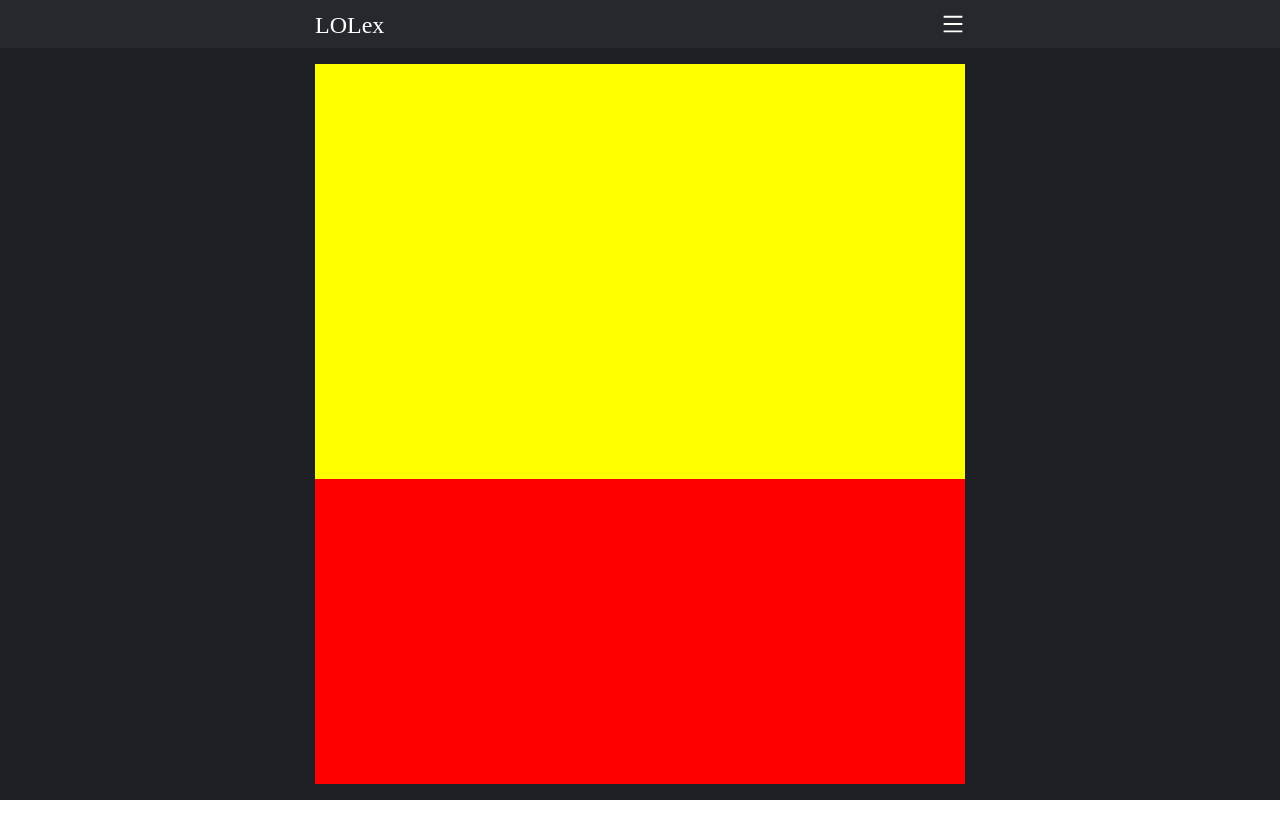
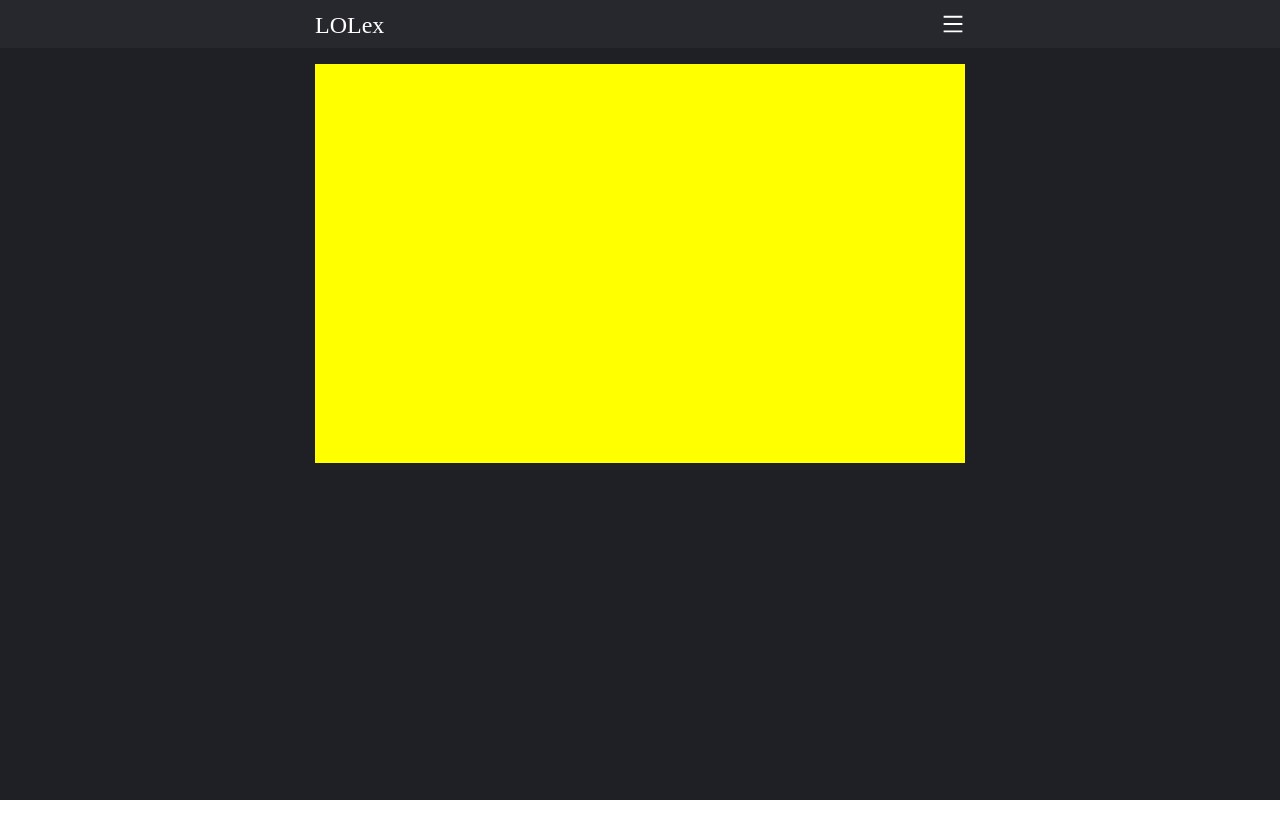
Before and after one commit to fifteen-GG/15GG_front, a React (Create React App) app: page /userInfo in a window 1280 px wide. Shown: the top 838 px of the page. Before the commit the page ends 800 px from the top, so only its background shows below. Built offline with nearby package versions, Linux system fonts and the light colour scheme.

Commit message:
chore: Fix UserStatWrapper height

```diff
--- a/src/components/subPage/styled.tsx
+++ b/src/components/subPage/styled.tsx
@@ -39,7 +39,7 @@ export const SubPageContent = styled.div`
   background: #1e2025;
   display: flex;
   justify-content: center;
-  height: calc(100vh - 48px);
+  min-height: calc(100vh - 48px);
 `;
 
 export const SubPageContentResponse = styled.div`
--- a/src/components/userInfo/index.tsx
+++ b/src/components/userInfo/index.tsx
@@ -1,19 +1,11 @@
 import styled from "styled-components";
-
-const UserInfoWrapper = styled.div`
-  height: 100%;
-  background: red;
-`;
-
-const UserStatWrapper = styled.div`
-  height: 415px;
-  background: yellow;
-`;
+import * as S from "./styled";
 
 export const UserInfo = () => {
   return (
-    <UserInfoWrapper>
-      <UserStatWrapper></UserStatWrapper>
-    </UserInfoWrapper>
+    <S.UserInfoWrapper>
+      <S.UserStatWrapper>{/*동욱쓰*/}</S.UserStatWrapper>
+      <S.UserGameListWrapper>{/*정빈쓰*/}</S.UserGameListWrapper>
+    </S.UserInfoWrapper>
   );
 };
--- /dev/null
+++ b/src/components/userInfo/styled.tsx
@@ -0,0 +1,14 @@
+import styled from "styled-components";
+
+export const UserInfoWrapper = styled.div`
+  height: 100%;
+`;
+
+export const UserStatWrapper = styled.div`
+  height: 399px;
+  background: yellow;
+`;
+
+export const UserGameListWrapper = styled.div`
+  height: 100%;
+`;
```
